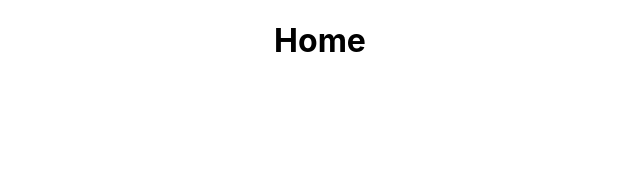
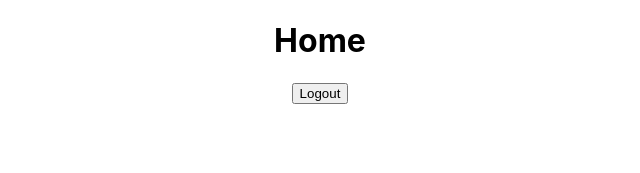
Before and after one commit to omontoy/soccer-frontend, a React (Create React App) app: page / in a window 1280 px wide. Shown: the top 173 px of the page, without its empty margins (320-960 px from the left). Built offline with nearby package versions, Linux system fonts and the light colour scheme.

Commit message:
Add logout function

```diff
--- a/src/pages/Home.js
+++ b/src/pages/Home.js
@@ -1,10 +1,23 @@
 
 import '../App.css';
+import { useHistory } from "react-router-dom";
+
 
 function Home() {
+  const history = useHistory()
+
+  const handleLogout = () => {
+    sessionStorage.clear()
+    history.push('/register')
+  }
+
   return (
     <div className="App">
       <h1>Home</h1>
+      <button
+        onClick={handleLogout}
+      > Logout
+      </button>
     </div>
   )
 }
```
